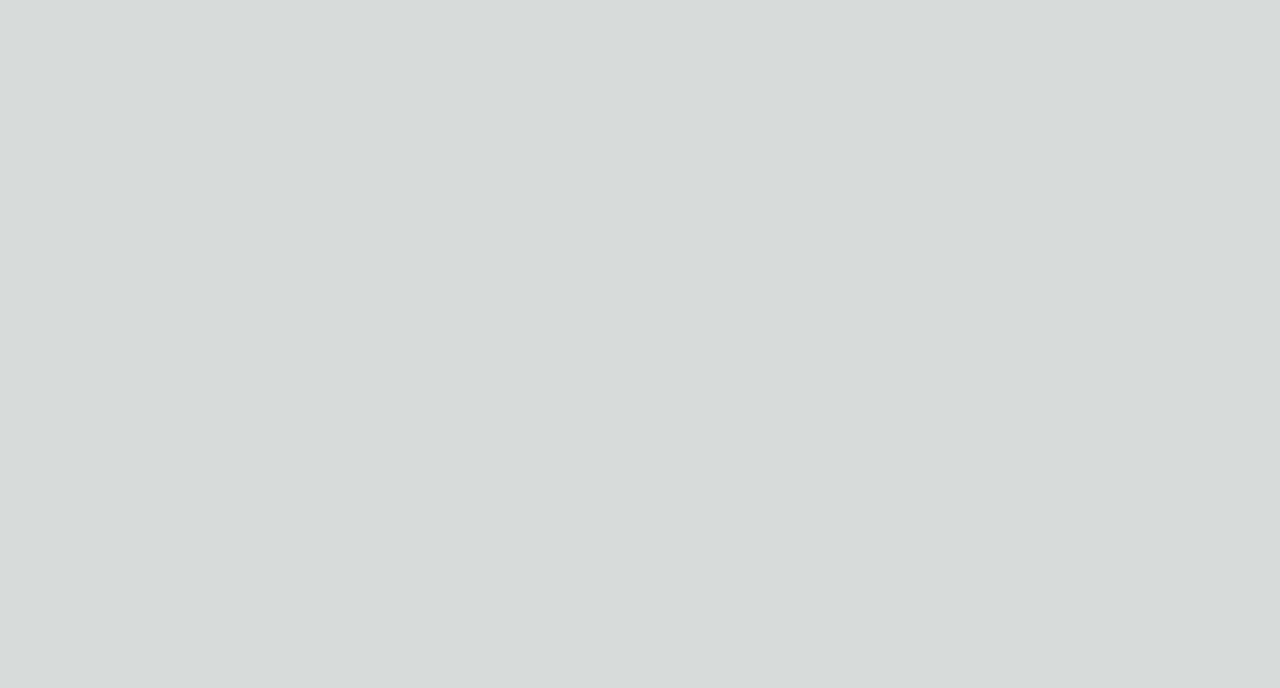
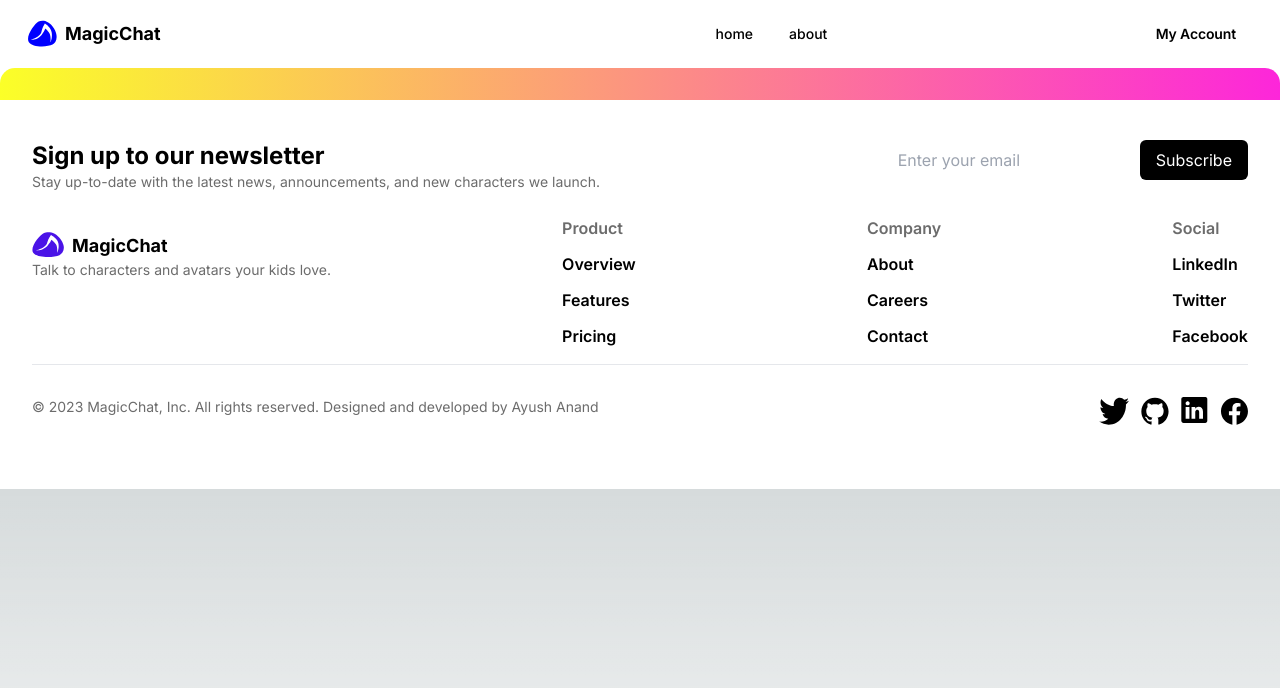
Before and after one commit to magicchat-ai/frontend, a Next.js app: page /dashboard in a window 1280 px wide. Shown: the top 688 px of the page. Built offline with nearby package versions, Linux system fonts and the light colour scheme.

Commit message:
feat(UI): creating UI for dashboard

```diff
--- a/app/dashboard/navbar.tsx
+++ b/app/dashboard/navbar.tsx
@@ -0,0 +1,101 @@
+import * as React from "react"
+
+export default function NavBar(){
+    return (
+        <div className="sticky w-full top-0 transition-all py-1.5 md:py-0.5 duration-200 z-50 text-black-400 bg-white w-screen dark:text-white dark:bg-black">
+            <div className="mx-auto sm:px-7 px-4 dark:text-white w-full ">
+                <div className="relative flex items-center justify-between py-3">
+                    <div className="flex justify-start xl:flex-1">
+                        <a href="/" className="text-black">
+                            <span className="text-black-700 flex flex-row gap-x-2 font-bold text-lg">
+                                <svg
+                                    width="29"
+                                    height="27"
+                                    viewBox="0 0 29 27"
+                                    fill="none"
+                                    xmlns="http://www.w3.org/2000/svg"
+                                >
+                                    <path
+                                        fill-rule="evenodd"
+                                        clip-rule="evenodd"
+                                        d="M10.6057 1.59058C6.64738 3.68132 -2.54608 16.3018 0.732268 21.9374C4.0107 27.5732 19.5666 27.1472 24.5406 24.52C27.6854 22.8589 31.1532 17.3834 26.0102 8.54239C20.8673 -0.298462 13.6742 -0.0301557 10.6057 1.59058ZM14.0807 9.55488C15.2443 6.18049 16.9064 3.58973 16.9064 3.58973C16.9064 3.58973 19.2903 5.15269 20.4119 6.40391C20.5074 6.51053 20.6062 6.61854 20.7072 6.7293C21.7926 7.91805 23.1424 9.39694 23.638 12.2959C24.6689 18.3276 22.3713 22.3451 22.3713 22.3451C22.3713 22.3451 23.2239 17.6627 21.6995 13.8078C20.8214 11.5872 17.3158 8.44562 17.3158 8.44562C17.3158 8.44562 16.6134 10.5522 15.0827 12.7733C14.8415 13.1234 14.6264 13.454 14.4205 13.7705C13.3207 15.4615 12.4852 16.7461 9.32634 18.4146C7.02166 19.6319 2.63118 19.7809 2.63118 19.7809C2.63118 19.7809 7.63587 18.3562 10.7268 15.7407C12.9613 13.8501 13.1099 13.2237 13.4602 11.7471C13.5944 11.1811 13.7582 10.49 14.0807 9.55488Z"
+                                        fill="blue"
+                                    />
+                                </svg>
+                                MagicChat
+                            </span>
+                        </a>
+                    </div>
+                    <div className="flex -my-2 -mr-2 md:hidden">
+                        <a
+                            href="/auth"
+                            target="_blank"
+                            rel="noopener noreferrer"
+                            className="font-semibold text-sm px-4 h-9 bg-teal-8 hover:bg-teal-9 text-black focus-visible:shadow-button-focus-aqua group whitespace-nowrap tracking-[-0.01em] transition inline-flex items-center justify-center rounded-full"
+                        >
+                            My account
+                        </a>
+                        <button
+                            className="inline-flex items-center justify-center p-2 ml-2 text-gray-400 rounded-md focus:outline-none"
+                            type="button"
+                            aria-expanded="false"
+                            data-headlessui-state=""
+                            id="headlessui-popover-button-:R956:"
+                        >
+                            <span className="sr-only">Open menu</span>
+                            <svg
+                                data-role="open-menu"
+                                width="20"
+                                height="12"
+                                fill="none"
+                                xmlns="http://www.w3.org/2000/svg"
+                            >
+                                <path
+                                    d="M0 0h20v2H0V0zM0 5h20v2H0V5zM0 10h20v2H0v-2z"
+                                    fill="white"
+                                ></path>
+                            </svg>
+                        </button>
+                    </div>
+                    <nav className="hidden ml-4 xl:ml-0 md:flex md:flex-1 justify-end gap-x-2 px-2">
+                        <div className="relative" data-headlessui-state="">
+                            <button
+                                className="text-black hover:bg-white md:inline-flex hidden items-center whitespace-nowrap text-sm font-medium focus:outline-none group  hover:bg-opacity-10 py-2 px-3 xl:px-3.5 rounded-full transition group"
+                                type="button"
+                                aria-expanded="false"
+                                data-headlessui-state=""
+                                id="headlessui-popover-button-:R15l6:"
+                            >
+                                <span> home </span>
+                            </button>
+                        </div>
+                        <div
+                            className="relative sm:hidden lg:block"
+                            data-headlessui-state=""
+                        >
+                            <button
+                                className="text-black hover:bg-white md:inline-flex hidden items-center text-sm font-medium focus:outline-none group  hover:bg-opacity-10 py-2 px-3 xl:px-3.5 rounded-full transition group"
+                                type="button"
+                                aria-expanded="false"
+                                data-headlessui-state=""
+                                id="headlessui-popover-button-:R1dl6:"
+                            >
+                                <span> about </span>
+                            </button>
+                        </div>
+                    </nav>
+                    <div className="items-center justify-end hidden space-x-3 md:flex lg:flex-1 lg:w-0 flex-nowrap">
+                        <a
+                            href="/auth"
+                            target="_blank"
+                            rel="noopener noreferrer"
+                            className="font-semibold text-sm px-4 h-10 bg-[#dfdfdf] hover:bg-teal-9 text-black focus-visible:shadow-button-focus-aqua group whitespace-nowrap tracking-[-0.01em] transition inline-flex items-center justify-center rounded-full bg-white hover:bg-opacity-90"
+                        >
+                            My Account
+                        </a>
+                    </div>
+                </div>
+            </div>
+        </div>
+    )
+}
--- a/app/dashboard/page.tsx
+++ b/app/dashboard/page.tsx
@@ -1,5 +1,15 @@
+import * as React from "react"
+import NavBar from './navbar'
+import Footer from './footer'
+
 const dashboard = () => {
-    return (<> </>)
+    return (
+        <main className="max-w-full w-screen overflow-x-clip bg-white">
+            <NavBar />
+
+            <Footer />
+        </main>
+    )
 }
 
 export default dashboard
```
